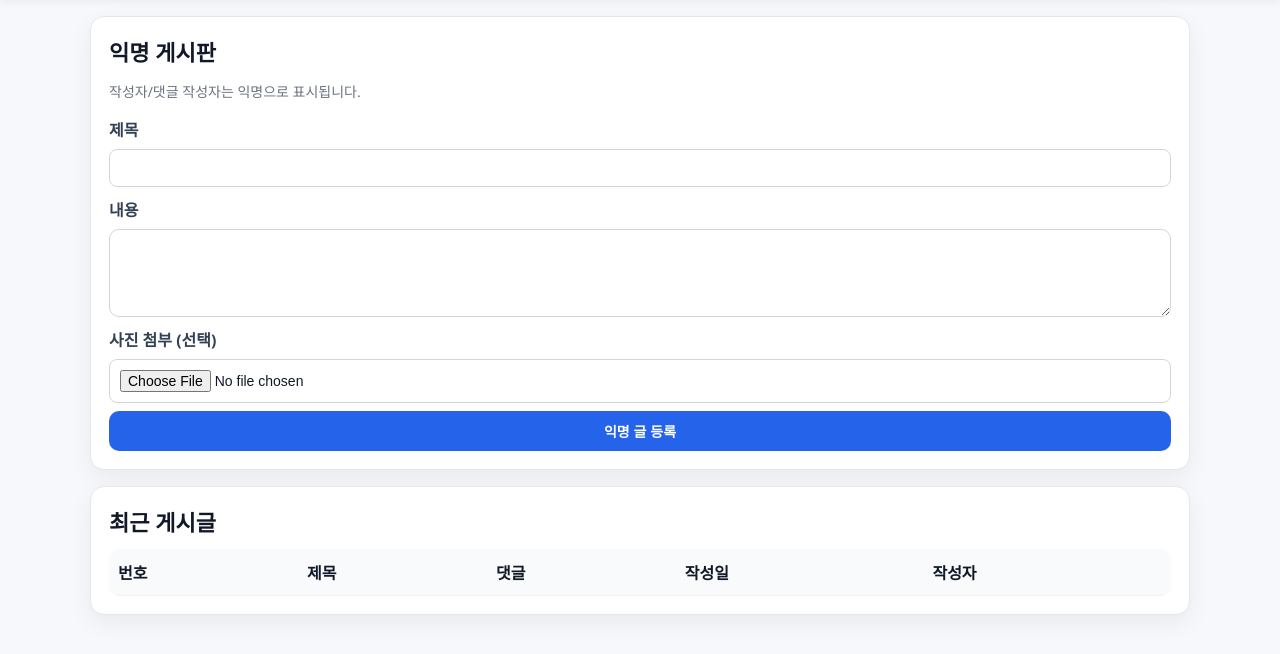
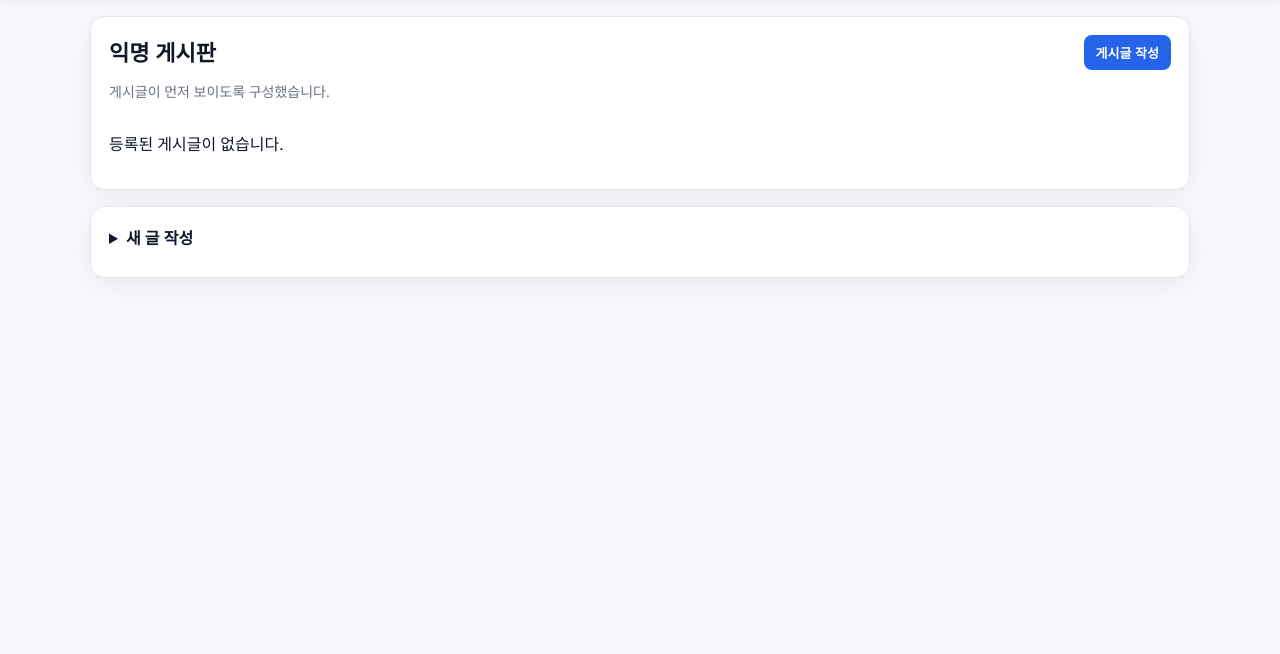
Before and after one commit to ClassIaC/hanam, a Flask app: template templates/board_list.html in a window 1280 px wide. Shown: the part 61-715 px from the top of the page. Run offline with Flask 3, Linux system fonts and the light colour scheme; the template is opened without the code that fills it, so the values that code supplies are empty; data comes from the database, SQL or seed files in the repository.

Commit message:
Prioritize board posts and compact writing UI.
Show post list first, add small write button, and collapse the write form so the anonymous board feels cleaner and less vertically stretched.

Made-with: Cursor

```diff
--- a/static/modern.css
+++ b/static/modern.css
@@ -16,3 +16,11 @@ button{border-radius:10px}
 .board-image{max-width:100%;border-radius:10px;border:1px solid #e2e8f0;margin:8px 0 12px}
 .board-comment-image-wrap{margin-top:8px}
 .board-comment-image{max-width:220px;border-radius:8px;border:1px solid #e2e8f0}
+.board-top{display:flex;justify-content:space-between;align-items:flex-start;gap:12px}
+.btn-sm{width:auto;padding:8px 12px;font-size:13px;border-radius:8px}
+.board-list{display:grid;gap:8px}
+.board-item{border:1px solid #e5e7eb;border-radius:10px;padding:10px 12px;background:#fff}
+.board-item-title{display:block;color:#0f172a;text-decoration:none;font-weight:700;font-size:15px}
+.board-item-title:hover{color:#1d4ed8}
+.board-item-meta{margin-top:6px;display:flex;gap:10px;flex-wrap:wrap;color:#64748b;font-size:12px}
+.write-summary{cursor:pointer;font-weight:700;margin-bottom:10px;color:#0f172a}
--- a/templates/board_list.html
+++ b/templates/board_list.html
@@ -1,41 +1,47 @@
 {% extends 'base.html' %}
 {% block content %}
 <section class="card">
-  <h2>익명 게시판</h2>
-  <p class="help">작성자/댓글 작성자는 익명으로 표시됩니다.</p>
-  <form method="post" action="{{ url_for('create_board_post') }}" class="form-grid" enctype="multipart/form-data">
-    <label>제목</label>
-    <input type="text" name="title" minlength="2" required />
-    <label>내용</label>
-    <textarea name="content" rows="4" minlength="2" required></textarea>
-    <label>사진 첨부 (선택)</label>
-    <input type="file" name="image" accept="image/png,image/jpeg,image/jpg,image/gif,image/webp" />
-    <button type="submit">익명 글 등록</button>
-  </form>
+  <div class="board-top">
+    <div>
+      <h2>익명 게시판</h2>
+      <p class="help">게시글이 먼저 보이도록 구성했습니다.</p>
+    </div>
+    <button type="button" class="btn-sm" onclick="document.getElementById('write-box').open = true; document.getElementById('title-input').focus();">
+      게시글 작성
+    </button>
+  </div>
+
+  {% if posts %}
+  <div class="board-list">
+    {% for p in posts %}
+    <article class="board-item">
+      <a class="board-item-title" href="{{ url_for('board_detail', post_id=p['id']) }}">{{ p['title'] }}</a>
+      <div class="board-item-meta">
+        <span>#{{ p['id'] }}</span>
+        <span>댓글 {{ p['comment_count'] }}</span>
+        <span>{{ p['created_at'][:16].replace('T', ' ') }}</span>
+        {% if p['image_path'] %}<span>사진첨부</span>{% endif %}
+      </div>
+    </article>
+    {% endfor %}
+  </div>
+  {% else %}
+  <p>등록된 게시글이 없습니다.</p>
+  {% endif %}
 </section>
 
 <section class="card">
-  <h2>최근 게시글</h2>
-  <table>
-    <thead>
-      <tr><th>번호</th><th>제목</th><th>댓글</th><th>작성일</th><th>작성자</th></tr>
-    </thead>
-    <tbody>
-      {% for p in posts %}
-      <tr>
-        <td>{{ p['id'] }}</td>
-        <td><a href="{{ url_for('board_detail', post_id=p['id']) }}">[{{ p['title'] }}]</a></td>
-        <td>{{ p['comment_count'] }}</td>
-        <td>{{ p['created_at'][:16].replace('T', ' ') }}</td>
-        <td>
-          익명{{ p['id'] }}
-          {% if p['image_path'] %}
-          <span class="status-badge approved">사진</span>
-          {% endif %}
-        </td>
-      </tr>
-      {% endfor %}
-    </tbody>
-  </table>
+  <details id="write-box">
+    <summary class="write-summary">새 글 작성</summary>
+    <form method="post" action="{{ url_for('create_board_post') }}" class="form-grid" enctype="multipart/form-data">
+      <label>제목</label>
+      <input id="title-input" type="text" name="title" minlength="2" required />
+      <label>내용</label>
+      <textarea name="content" rows="4" minlength="2" required></textarea>
+      <label>사진 첨부 (선택)</label>
+      <input type="file" name="image" accept="image/png,image/jpeg,image/jpg,image/gif,image/webp" />
+      <button type="submit">등록</button>
+    </form>
+  </details>
 </section>
 {% endblock %}
```
